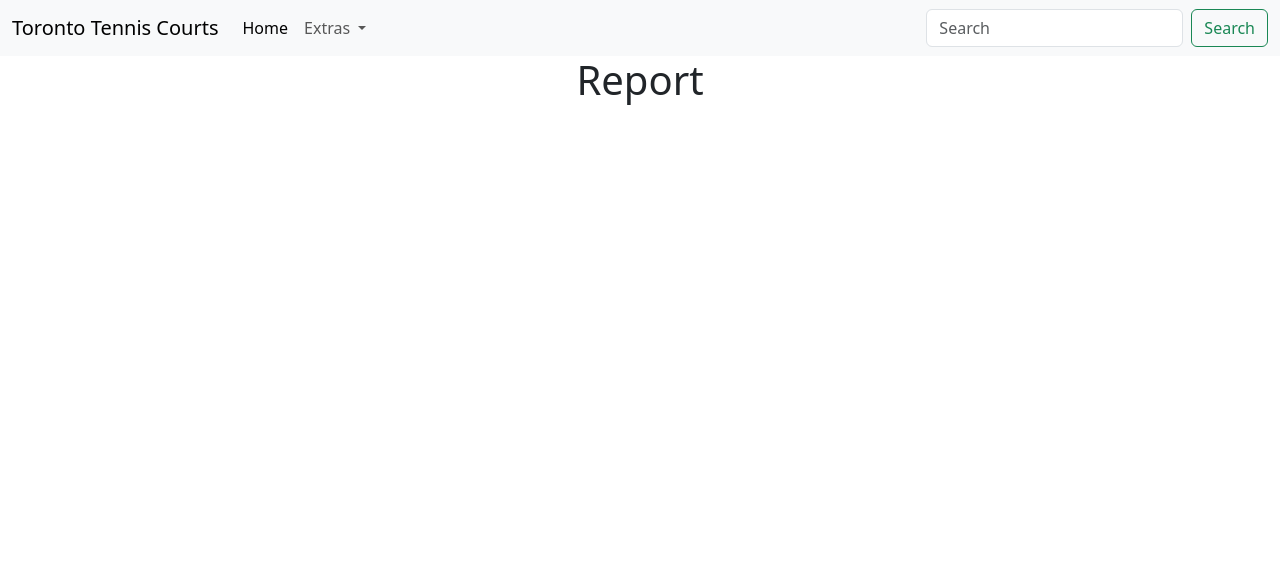
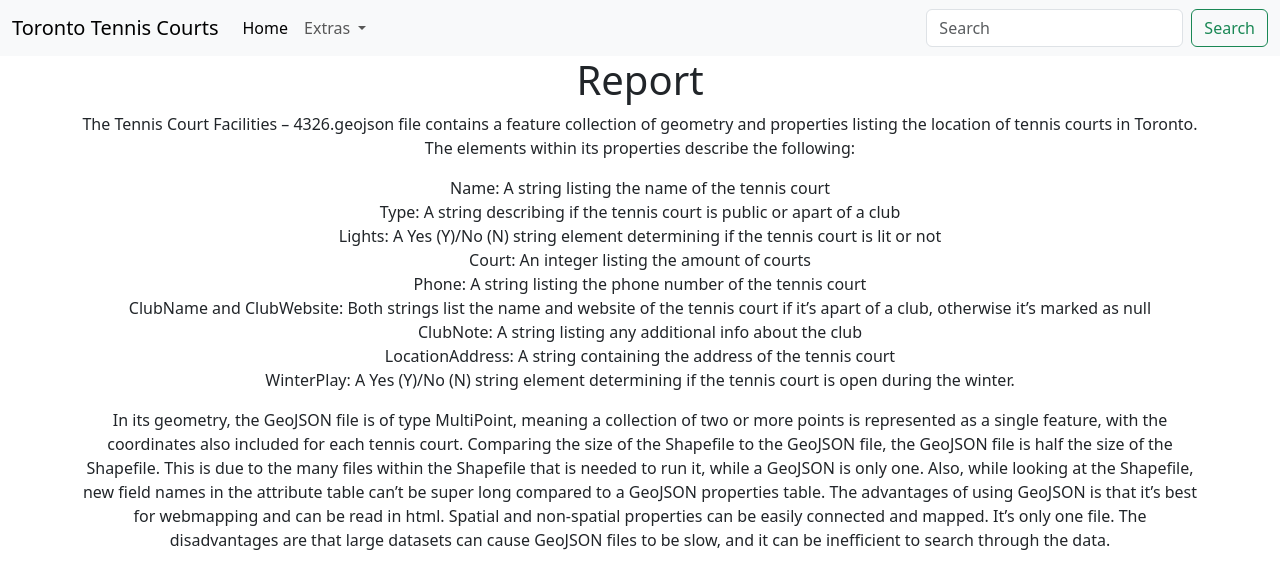
Before and after one commit to abordachan/lab1, a plain HTML site: page report.html in a window 1280 px wide. Drawn offline with nearby package versions, Linux system fonts and the light colour scheme.

Commit message:
Update report.html

```diff
--- a/report.html
+++ b/report.html
@@ -61,7 +61,32 @@
         </div>
         <div class="row">
             <p>
-
+                The Tennis Court Facilities – 4326.geojson file contains a feature collection of geometry and properties
+                listing the location of tennis courts in Toronto. The elements within its properties describe the
+                following:
+            </p>
+            <p>
+                Name: A string listing the name of the tennis court <br>
+                Type: A string describing if the tennis court is public or apart of a club <br>
+                Lights: A Yes (Y)/No (N) string element determining if the tennis court is lit or not <br>
+                Court: An integer listing the amount of courts <br>
+                Phone: A string listing the phone number of the tennis court <br>
+                ClubName and ClubWebsite: Both strings list the name and website of the tennis court if it’s apart of a
+                club, otherwise it’s marked as null <br>
+                ClubNote: A string listing any additional info about the club <br>
+                LocationAddress: A string containing the address of the tennis court <br>
+                WinterPlay: A Yes (Y)/No (N) string element determining if the tennis court is open during the winter.
+            </p>
+            <p>
+                In its geometry, the GeoJSON file is of type MultiPoint, meaning a collection of two or more points is
+                represented as a single feature, with the coordinates also included for each tennis court.
+                Comparing the size of the Shapefile to the GeoJSON file, the GeoJSON file is half the size of the
+                Shapefile. This is due to the many files within the Shapefile that is needed to run it, while a GeoJSON
+                is only one. Also, while looking at the Shapefile, new field names in the attribute table can’t be super
+                long compared to a GeoJSON properties table. The advantages of using GeoJSON is that it’s best for
+                webmapping and can be read in html. Spatial and non-spatial properties can be easily connected and
+                mapped. It’s only one file. The disadvantages are that large datasets can cause GeoJSON files to be
+                slow, and it can be inefficient to search through the data.
             </p>
         </div>
     </nav>
```
